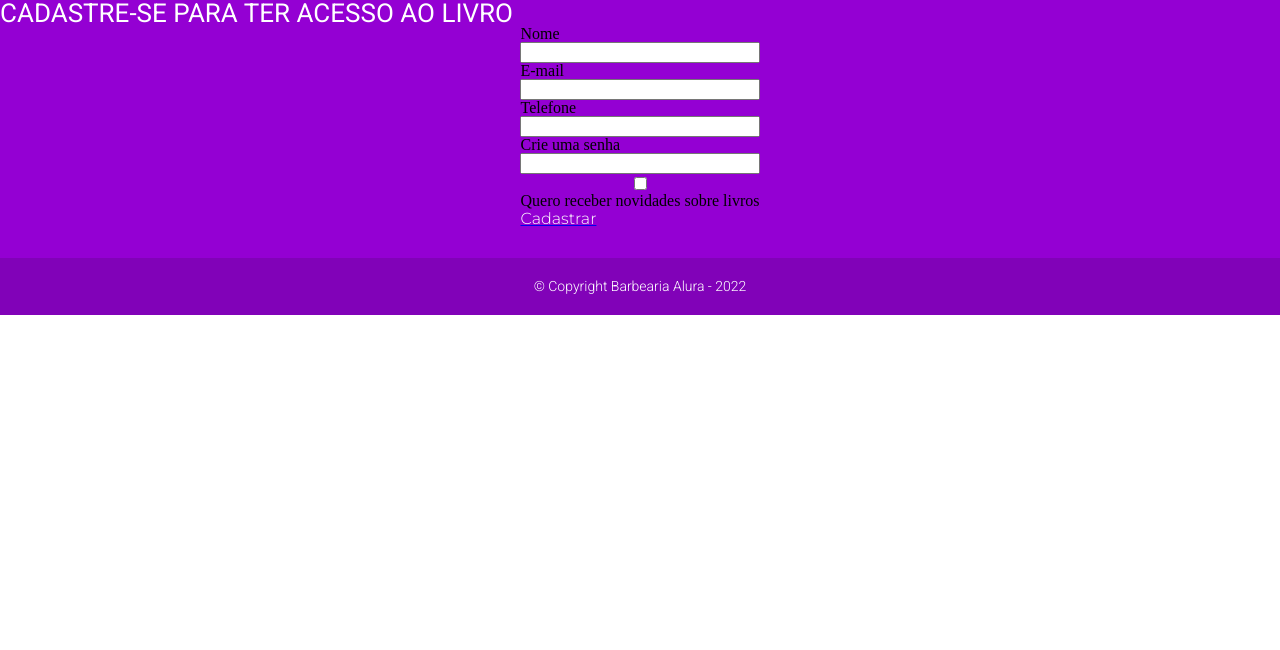
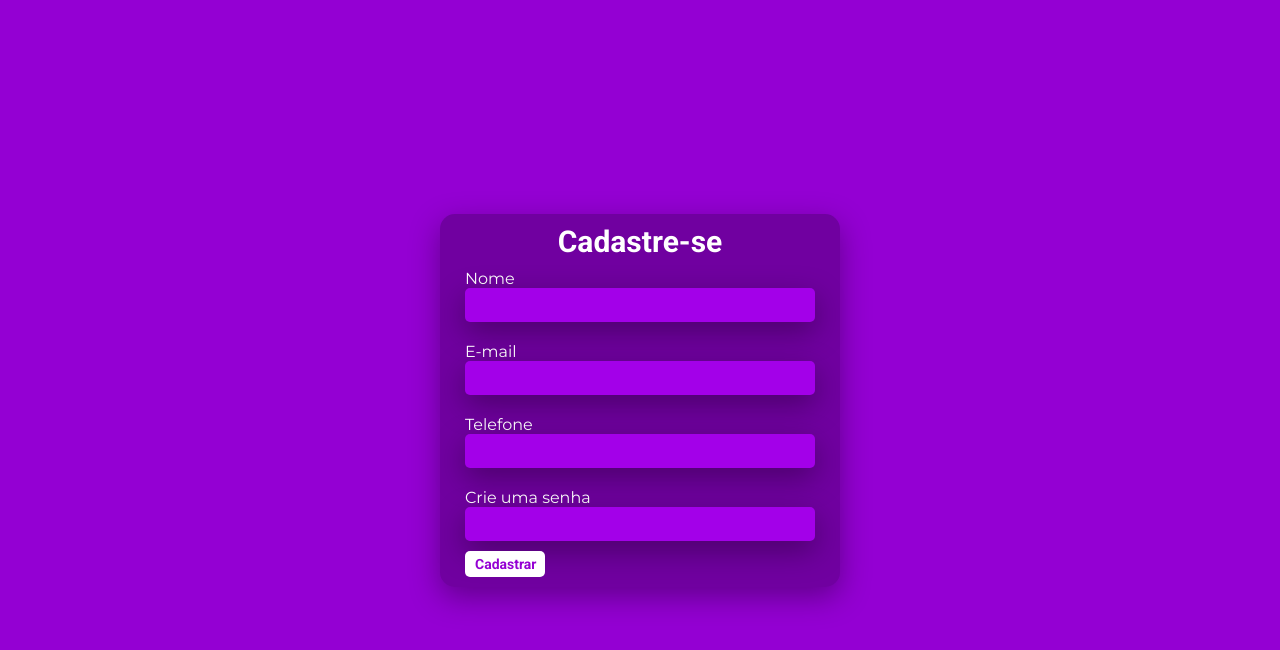
Before and after one commit to Andersonbispodossantos/menina_mascara_ferro, a plain HTML site: page tela_cadastro.html in a window 1280 px wide. Drawn offline with Linux system fonts and the light colour scheme.

Commit message:
insere página de cadastro

```diff
--- a/style.css
+++ b/style.css
@@ -1,41 +1,39 @@
 * {
-    box-sizing: border-box;
+    text-decoration: none;
 }
 
-.container {
-    background-color: #9400d3;
-    /* height: auto; */
-}
+/* CABEÇALHO */
 
 header {
     background-color: #8102b8;
-    /* width: auto;
-    height: auto; */
-    margin: 0 auto;
+
+}
+main {
+    background-color: #9400d3;
+
 }
 
 .cabecalho {
     display: flex;
-    max-width: 940px;
-    margin: 0 auto;
+    align-items: center;
     justify-content:space-around;
-    align-items: center;
     padding: 5px 0 10px;
 }
 
 .logo img {
-    width: 60px;
+    width: 70px;
 }
 
 .redes-sociais {
     display: flex;
-    justify-content: space-around;
     align-items: center;
     gap: 5px;
 }
 
 .texto-cabecalho {
     font-size: 14px;
+    font-weight: 400;
+    color: #ffffff;
     font-family: 'Montserrat', sans-serif;
     padding:  30px 0 0;
 }
@@ -48,20 +46,23 @@ header {
     height: 30px;
 }
 
+/* CONTEÚDO */
+
 .conteudo {
     display: flex;
     max-width: 940px;
+    align-items: center;
+    justify-content: space-around;
     margin: 0 auto;
-    justify-content: space-around;
-    align-items: center;
+    gap: 50px
 
 }
 
 .conteudo-texto {
     display: flex;
     flex-direction: column;
-    align-items:flex-start;
-    margin-right: 50px;
+    align-items:flex-start
+
 }
 
 h1 {
@@ -69,6 +70,7 @@ h1 {
     text-transform: uppercase;
     font-size: 26px;
     font-family: 'Roboto', sans-serif;
+
 }
 
 h2 {
@@ -76,6 +78,7 @@ h2 {
     font-size: 20px;
     margin: 10px 0 20px;
     font-family: 'Montserrat', sans-serif;
+
 }
 
 p {
@@ -89,16 +92,13 @@ p {
 
 h3 {
     border: 1px solid white;
+    border-radius: 5px;
     padding: 4px 20px;
     background-color: #ffffff;
     color: #9400d3;
     font-size: 15px;
     font-weight: 600;
     font-family: 'Montserrat', sans-serif;
-}
-
-.conteudo-texto a {
-    text-decoration: none;
 }
 
 h3:hover {
@@ -114,15 +114,32 @@ h3:hover {
     padding: 7px;
 }
 
+.rodape {
+    background-color: #8102b8;
+    padding: 6px;
+
+}
+
 .copyright {
-    background-color: #8102b8;
+    font-size: 12px;
+    color: #ffffff;
     text-align: center;
     font-family: 'Roboto', sans-serif;
-    font-size: 14px;
-    padding: 20px 0;
 }
 
-.formulario {
-    display: flex;
+@media screen and (max-width: 960px) {
+    .conteudo {
+        padding: 10px;
+    }
+}
+
+@media screen and (max-width: 510px) {
+    .conteudo {
     flex-direction: column;
+    align-items: center;
+    }
+
+    .conteudo-texto{
+        text-align: center;
+    }
 }
--- /dev/null
+++ b/style_cadastro.css
@@ -0,0 +1,87 @@
+* {
+    box-sizing: border-box;
+    margin: 0;
+    padding: 0;
+    text-decoration: none;
+}
+
+body {
+    background-color:  #9400d3;
+}
+
+.cadastro {
+    width: 100vw;
+    height: 100vh;
+    display: flex;
+    flex-direction: column;
+    gap: 30px;
+    align-items:center;
+    justify-content: center;
+}
+
+.card {
+    width: 400px;
+    display: flex;
+    flex-direction: column;
+    align-items:center;
+    justify-content: center;
+    padding: 10px 10px;
+    background-color: #7000a0;
+    border-radius: 15px;
+    box-shadow: 0 10px 30px #00000056;
+}
+
+.titulo-cadastro {
+    font-family: 'Roboto', sans-serif;
+    color: #ffffff;
+    font-size: 20px;
+    font-weight: 400;
+}
+
+form {
+    display: flex;
+    flex-direction: column;
+    align-items:flex-start;
+    justify-content: center;
+}
+
+label {
+    font-family: 'Montserrat', sans-serif;
+    font-size: 12;
+    color: #ffffff;
+    padding-top: 10px;
+
+}
+
+.input-area {
+    width: 350px;
+    border: none;
+    outline: none;
+    border-radius: 5px;
+    padding: 10px;
+    margin-bottom: 10px;
+    background: #a300e9;
+    color: #ffffff;
+    font-size: 12px;
+    box-shadow: 0 10px 30px #00000056;
+    box-sizing: border-box;
+}
+
+.botao {
+    font-family: 'Roboto', sans-serif;
+    background: #ffffff;
+    color:#9400d3;
+    width: 80px;
+    padding: 5px 10px;
+    font-size: 14px;
+    font-weight: bold;
+    text-align: center;
+    border: none;
+    border-radius: 5px;
+}
+
+.botao:hover {
+    background: #9400d3;
+    color:#ffffff;
+    border: 1px solid #ffffff;
+}
--- a/tela_cadastro.html
+++ b/tela_cadastro.html
@@ -4,37 +4,41 @@
     <meta charset="UTF-8">
     <meta http-equiv="X-UA-Compatible" content="IE=edge">
     <meta name="viewport" content="width=device-width, initial-scale=1.0">
-    <link rel="stylesheet" href="reset.css">
-    <link rel="stylesheet" href="style.css">
+    <!-- <link rel="stylesheet" href="reset.css"> -->
+    <link rel="stylesheet" href="style_cadastro.css">
     <link href="https://fonts.googleapis.com/css2?family=Montserrat:wght@300;400;700&family=Roboto:wght@300;400;700&display=swap" rel="stylesheet">
     <title>A Menina da Máscara de Ferro</title>
 </head>
 <body>
-    <main class="container">
-        <h1 class="titulo-cadastro">Cadastre-se para ter acesso ao livro</h1>
-        <div class="conteudo">
-        <form class="formulario">
+    </header>
+    <main>
+        <section class="cadastro">
+            <div class="card">
+                <div class="titulo-cadastro">
+                    <h1>Cadastre-se</h1>
+                </div>
+                <div class="formulario">
+                    <form>
                         <label for="name">Nome</label>
-            <input type="name" id="nome" name="nome" required>
+                        <input class="input-area" type="name" id="nome" name="nome" required>
 
                         <label for="email">E-mail</label>
-            <input type="email" id="email" name="email" required>
+                        <input class="input-area" type="email" id="email" name="email" required>
 
                         <label for="telefone">Telefone</label>
-            <input type="tel" id="telefone" name="telefone" required>
+                        <input class="input-area" type="tel" id="telefone" name="telefone" required>
 
                         <label for="senha">Crie uma senha</label>
-            <input type="text" name="senha" id="senha" required>
+                        <input class="input-area" type="text" name="senha" id="senha" required>
 
-            <input type="checkbox" id="checkbox" name="checkbox">
-            <label for="checkbox">Quero receber novidades sobre livros</label>
+                       <!--  <a href="tela_login.html"> --><input class="botao" type="submit" value="Cadastrar"><!-- </a> -->
 
-            <a href="tela_login.html"><p>Cadastrar</p></a>
                     </form>
                 </div>
+                </div>
+            </div>
+        </section>
     </main>
-    <footer>
-        <p class="copyright">&copy; Copyright Barbearia Alura - 2022</p>
-    </footer>
+    <script src="script.js"></script>
 </body>
 </html>
```
Also changed, not shown: index.html (+10 -6 lines), tela_login.html (deleted, +0 -41 lines), 1 other file. Lines whose indentation alone changed are shown as unchanged.
